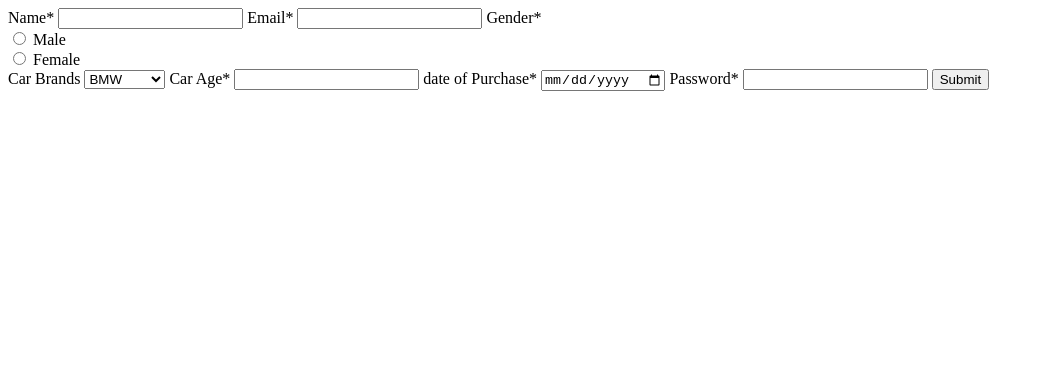
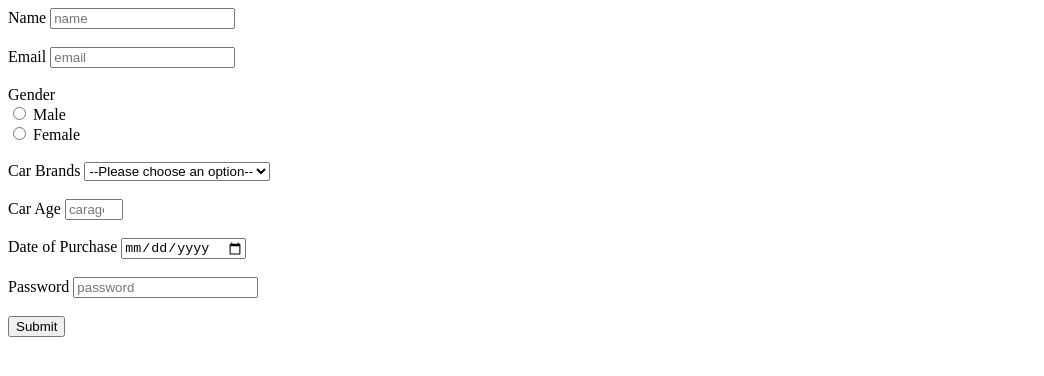
Before and after one commit to acciojob/car-insurance-form-shivkantaN, a website: page main.html in a window 1280 px wide. Shown: the whole page, without its empty margins (0-1044 px from the left). Drawn offline with Linux system fonts and the light colour scheme.

Commit message:
created a submission

```diff
--- a/main.html
+++ b/main.html
@@ -8,38 +8,58 @@
 
 <body>
 	<!-- the entire body must be written by student -->
-<form method="POST">
-	<lable for="name">Name*</lable>
-	<input type="text" id="name" name="name" required>
-
-	<lable for="email">Email*</lable>
-	<input type="text" id="email" name="email" required>
-
-  <label for="gender">Gender*</label><br>
-  <input type="radio" name="gender" value="male" required>
-  <label for="male">Male</label><br>
-  <input type="radio"  name="gender" value="female" required>
-  <label for="female">Female</label><br>
-
-  <label for="cars">Car Brands</label>
-  <select id="cars" name="cars">
-      <option value="BMW">BMW</option>
-      <option value="Audi">Audi</option>
-      <option value="Mercedez">Mercedez</option>
-  </select>
-
-  <label for="carage">Car Age*</label>
-  <input type="number" id="carage" name="carage"  required>
-
-  <label for="dop">date of Purchase*</label>
-  <input type="date" id="dop" name="dop" required>
-
-  <label for="password">Password*</label>
-  <input type="password" id="password" name="password" required>
-
-   <button type="submit">Submit</button>
-
-</form>
+	 <form action="" method="post">
+        <div>
+            <label for="name">Name</label>
+            <input type="text" id="name" placeholder="name" required>
+        </div>
+        <br>
+        <div>
+            <label for="email">Email</label>
+            <input type="email" id="email" placeholder="email" required>
+        </div>
+        <br>
+        <div>
+            <label for="gender" >Gender</label>
+                <div>
+                    <input type="radio" name="gender" id="gender_m" required>
+                    <label for="male">Male</label>
+                </div>
+                <div>
+                    <input type="radio" name="gender" id="gender_f" required>
+                    <label for="female">Female</label>
+                </div>
+        </div>
+        <br>
+        <div>
+            <label for="cars">Car Brands</label>
+            <select name="car brands" id="cars">
+                <option value="BMW" id="cars">BMW</option>
+                <option value="Audi" id="cars">Audi</option>
+                <option value="Mercedez" id="cars">Mercedez</option>
+                <option value="choose the option" id="cars" selected disabled>--Please choose an option--</option>
+            </select>
+        </div>
+        <br>
+        <div>
+            <label for="carage">Car Age</label>
+            <input type="number" id="carage" style="width: 4%;" placeholder="carage" required>
+        </div>
+        <br>
+        <div>
+            <label for="dop">Date of Purchase</label>
+            <input type="date" id="dop" required>
+        </div>
+        <br>
+        <div>
+            <label for="password">Password</label>
+            <input type="password" id="password" name="password" placeholder="password" required>
+        </div>
+        <br>
+        <div>
+            <button type="submit" id="submit">Submit</button>
+        </div>
+    </form>
     <script type="text/javascript" src="./script.js">
 </script>
 
```
